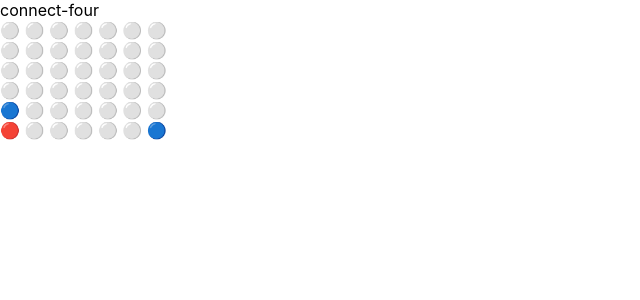
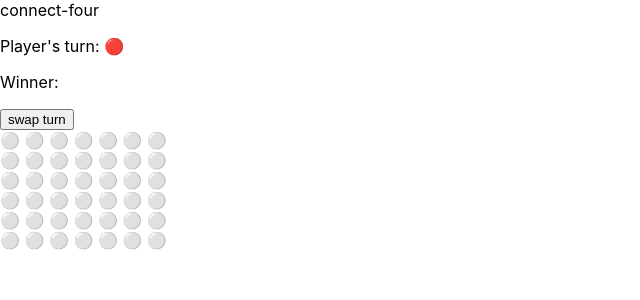
Before and after one commit to ncfausti/craniometrix-demo, a React (Create React App) app: page / in a window 1280 px wide. Shown: the top 300 px of the page, without its empty margins (0-640 px from the left). Built offline with nearby package versions, Linux system fonts and the light colour scheme.

Commit message:
Use separate components for game state and board display

```diff
--- a/src/App.tsx
+++ b/src/App.tsx
@@ -12,43 +12,16 @@ import React, { useState } from "react";
 // message indicating who won the game (or that it was a stalemate game), and be
 // able to start a new game
 
-const RED = "🔴";
-const BLUE = "🔵";
-const EMPTY = "⚪️";
+const ConnectFour = (props: { board: string[][] }) => {
+  const { board } = props;
 
-const dropDisc = (column: number, player: string, board: string | any[]) => {
-  // start at the bottom of the column and search for the first empty slot
-  for (let row = board.length - 1; row >= 0; row--) {
-    if (board[row][column] === EMPTY) {
-      // found an empty slot, drop the disc in this position
-      board[row][column] = player;
-      return row; // return the row number where the disc was placed
-    }
-  }
-  // if the column is full, return -1 to indicate that the move is invalid
-  return -1;
-};
-
-const ConnectFourBoard = () => {
-  const BOARD_HEIGHT = 6;
-  const BOARD_WIDTH = 7;
-
-  const [board, setBoard] = useState(
-    new Array(BOARD_HEIGHT).fill(null).map(() => new Array(BOARD_WIDTH).fill(EMPTY))
-  );
-
-  console.log(dropDisc(0, RED, board));
-  console.log(dropDisc(0, BLUE, board));
-  console.log(dropDisc(6, BLUE, board));
-
-  console.log(board);
   const renderBoard = () => {
     return board.map((row, rowIndex) => (
       <div key={rowIndex}>
         {row.map((cell, columnIndex) => (
-          <span key={`${rowIndex}-${columnIndex}`} className="cell">
+          <span key={`${rowIndex}-${columnIndex}`} className='cell'>
             {board[rowIndex][columnIndex] === null
-              ? EMPTY
+              ? "⚪️"
               : board[rowIndex][columnIndex]}{" "}
           </span>
         ))}
@@ -56,14 +29,59 @@ const ConnectFourBoard = () => {
     ));
   };
 
-  return <div className="board">{renderBoard()}</div>;
+  return <div className='board'>{renderBoard()}</div>;
 };
 
 export default function App(props: any) {
+  const RED = "🔴";
+  const YELLOW = "🟡";
+  const BOARD_HEIGHT = 6;
+  const BOARD_WIDTH = 7;
+
+  // use dropDisc to return a new game board state
+  const dropDisc = (column: number, player: string, board: string[][]) => {
+    // start at the bottom of the column and search for the first empty slot
+    for (let row = board.length - 1; row >= 0; row--) {
+      if (board[row][column] === null) {
+        // found an empty slot, drop the disc in this position
+        board[row][column] = player;
+        return board; // return the row number where the disc was placed
+      }
+    }
+    // if the column is full, return new board
+    return new Array(BOARD_HEIGHT)
+      .fill(null)
+      .map(() => new Array(BOARD_WIDTH).fill(null));
+  };
+
+  const [gameState, setGameState] = useState({
+    turn: RED,
+    board: new Array(BOARD_HEIGHT)
+      .fill(null)
+      .map(() => new Array(BOARD_WIDTH).fill(null)),
+    winner: "",
+  });
+
+  const handleClick = () => {
+    // Create a copy of the gameState object
+    const updatedGameState = { ...gameState };
+    const currentTurn = updatedGameState.turn;
+
+    updatedGameState.board = dropDisc(0, currentTurn, gameState.board);
+    // Update who's turn it is
+    updatedGameState.turn = gameState.turn === RED ? YELLOW : RED;
+
+    // Set new gameState
+    setGameState(updatedGameState);
+  };
+
   return (
-    <div className="App">
+    <div className='App'>
       connect-four
-      <ConnectFourBoard />
+      <p>Player's turn: {gameState.turn}</p>
+      <p>Winner: {gameState.winner}</p>
+      <button onClick={handleClick}>swap turn</button>
+      <ConnectFour board={gameState.board} />
     </div>
   );
 }
```
